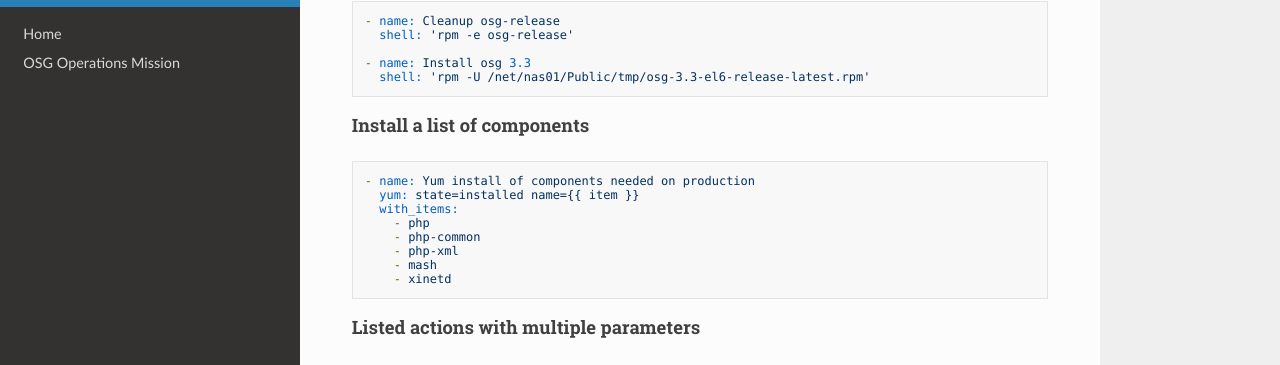
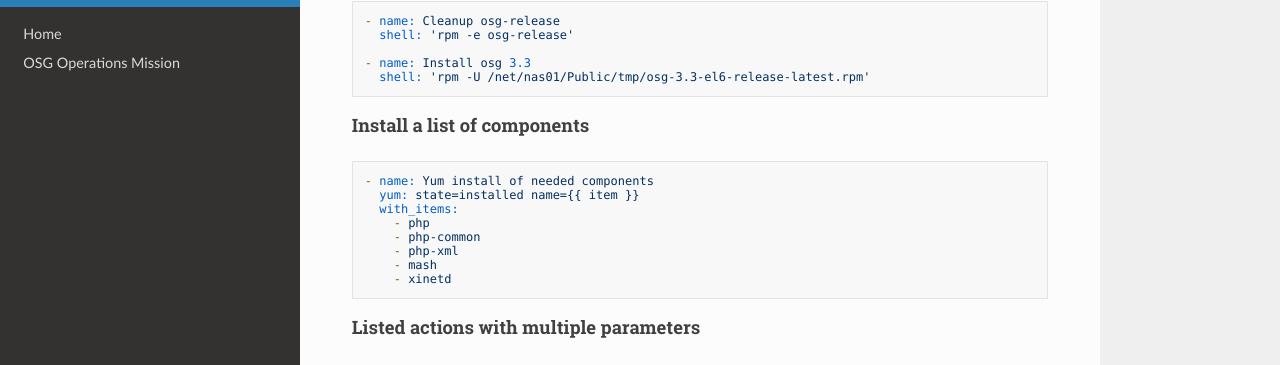
Before and after one commit to osg-htc/operations, an MkDocs documentation site: the page built from docs/ansible_intro.md, in a window 1280 px wide and 900 px high, scrolled down 1156 px. Shown: the part 86-451 px from the top of the window. Built offline with MkDocs 1.6.1, drawn with Linux system fonts in a browser that asks for light colours; nearby versions of some CDN libraries; old or Windows-style settings are respelled for this version of MkDocs.

Commit message:
Update ansible_intro.md

````diff
--- a/docs/ansible_intro.md
+++ b/docs/ansible_intro.md
@@ -56,7 +56,7 @@ disk: 256GB
 #### Install a list of components
 
 ```
-- name: Yum install of components needed on production
+- name: Yum install of needed components
   yum: state=installed name={{ item }}
   with_items:
     - php
````
